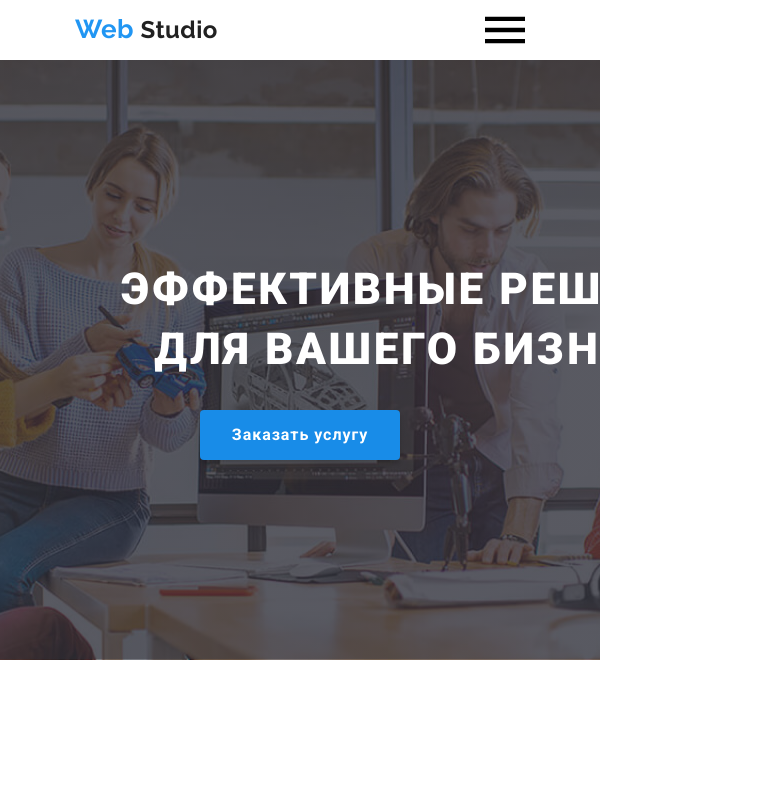
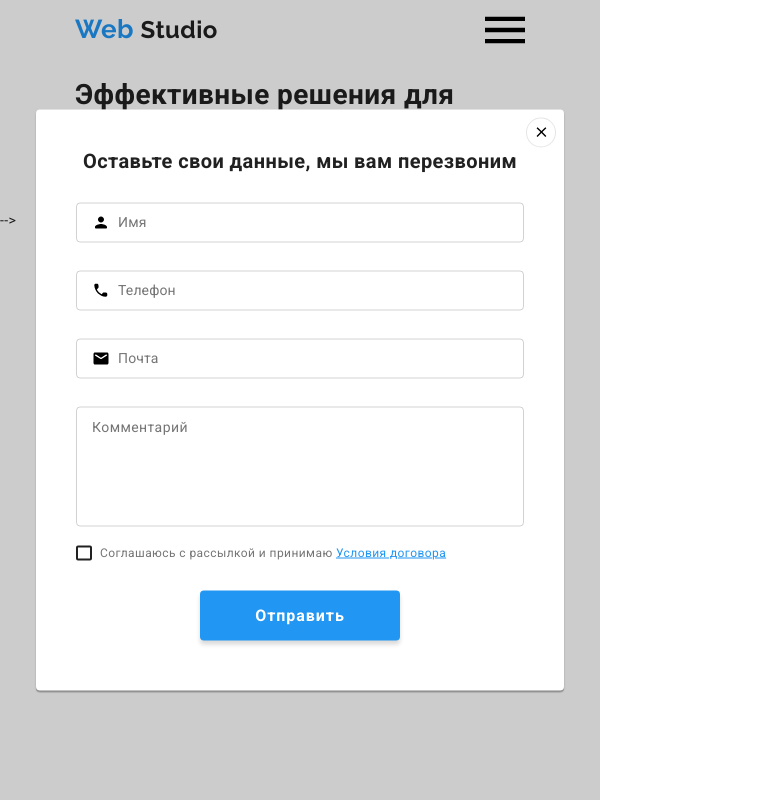
Before and after one commit to lenakernytska/goit-markup-hw-08, a plain HTML site: page index.html in a window 600 px wide. Both pictures are taken after a click on the button "Заказать услугу". Shown: the whole page, 771 px wide, since content can reach past the window. Drawn offline with nearby package versions, Linux system fonts and the light colour scheme.

Commit message:
Добавляет стили модального окна

```diff
--- a/index.html
+++ b/index.html
@@ -525,8 +525,8 @@
         </div>
       </div>
     </footer> -->
-    <!-- Модальное окно -->
-    <!-- <div data-modal class="backdrop is-hidden">
+    <!-- Модальное окно --> -->
+    <div data-modal class="backdrop is-hidden">
       <div class="modal-form">
         <button data-modal-close class="modal-close-btn">
           <svg class="close-icon" width="18" height="18">
@@ -600,7 +600,7 @@
         </form>
       </div>
     </div>
-    <script src="./js/modal.js"></script> -->
+    <script src="./js/modal.js"></script>
     <script src="./js/menu.js"></script>
   </body>
 </html>
--- a/js/modal.js
+++ b/js/modal.js
@@ -9,6 +9,7 @@
   refs.closeModalBtn.addEventListener("click", toggleModal);
 
   function toggleModal() {
+    document.body.classList.toggle("modal-open");
     refs.modal.classList.toggle("is-hidden");
   }
 })();
--- a/sass/base/_base.scss
+++ b/sass/base/_base.scss
@@ -45,6 +45,9 @@ body {
   :focus {
     outline-color: $accent-text-color;
   }
+  .modal-open {
+    overflow: hidden;
+  }
 }
 
 .is-hidden {
--- a/sass/components/_modal.scss
+++ b/sass/components/_modal.scss
@@ -8,17 +8,11 @@
   opacity: 1;
   transition: opacity 250ms cubic-bezier(0.4, 0, 0.2, 1);
   z-index: 200;
+  overflow-y: scroll;
+  padding: 93px 15px;
 }
 
 .modal-form {
-  position: absolute;
-  left: 50%;
-  top: 50%;
-  transform: translate(-50%, -50%) scale(1);
-  transition: transform 250ms cubic-bezier(0.4, 0, 0.2, 1);
-
-  min-width: 528px;
-  min-height: 581px;
   padding: 40px;
 
   background: #ffffff;
@@ -30,6 +24,7 @@
     transform: translate(-50%, -50%) scale(1.3);
   }
 }
+
 .close-icon {
   fill: #000000;
   transition: fill 250ms cubic-bezier(0.4, 0, 0.2, 1);
@@ -44,6 +39,7 @@
   display: block;
   font-size: 20px;
   font-weight: 700;
+  text-align: center;
   margin-bottom: 30px;
   color: $primary-title-color;
 }
@@ -154,3 +150,34 @@
 .agreement-link {
   color: $accent-text-color;
 }
+@media screen and (max-width: 767px) {
+  .modal-form {
+    position: relative;
+    min-width: 350px;
+    min-height: 609px;
+  }
+  .textarea-form {
+    width: 100%;
+  }
+  .checkbox-field {
+    line-height: 1.16;
+    font-size: 12px;
+  }
+  .checkbox-icon {
+    left: 0;
+  }
+  .checkbox-label {
+    padding-left: 24px;
+  }
+}
+@media screen and (min-width: 560px) {
+  .modal-form {
+    position: absolute;
+    left: 50%;
+    top: 50%;
+    min-width: 528px;
+    min-height: 581px;
+    transform: translate(-50%, -50%) scale(1);
+    transition: transform 250ms cubic-bezier(0.4, 0, 0.2, 1);
+  }
+}
--- a/sass/layout/_header.scss
+++ b/sass/layout/_header.scss
@@ -186,72 +186,12 @@
     padding-top: 32px;
   }
   .contacts-item .link {
-    font-size: 14px;
     line-height: 1.14;
   }
   .contacts-item:not(:last-child) {
     margin-right: 30px;
   }
 }
-// .header {
-//   position: fixed;
-//   width: 100%;
-//   top: 0;
-//   left: 0;
-//   z-index: 100;
-//   min-height: 80px;
-//   background-color: #fff;
-//   .container {
-//     display: flex;
-//     justify-content: space-between;
-//   }
-// }
-
-// .site-nav {
-//   display: flex;
-// }
-
-// .site-nav .link {
-//   position: relative;
-//   display: block;
-
-//   padding-top: 32px;
-//   padding-bottom: 32px;
-
-//   color: inherit;
-//   text-decoration: none;
-//   font-family: $main-font;
-//   font-weight: 500;
-//   line-height: 1.14;
-//   letter-spacing: 0.02em;
-//   transition: color 250ms cubic-bezier(0.4, 0, 0.2, 1);
-//   &:hover,
-//   &:focus {
-//     color: $accent-text-color;
-//   }
-// }
-
-//
-
-// .contacts-item .link {
-//   display: flex;
-//   align-items: center;
-//   color: $grey-text-color;
-//   text-decoration: none;
-//   font-family: $main-font;
-//   font-weight: 500;
-//   line-height: 1.14;
-//   letter-spacing: 0.02em;
-//   transition: color 250ms cubic-bezier(0.4, 0, 0.2, 1);
-//   &:hover,
-//   &:focus {
-//     color: $accent-text-color;
-//   }
-// }
-
-// .contacts-item:not(:last-child) {
-//   margin-right: 30px;
-// }
 
 // .portfolio-header {
 //   border-bottom: 1px solid #ececec;
--- a/sass/layout/_hero.scss
+++ b/sass/layout/_hero.scss
@@ -1,32 +1,32 @@
 /*HERO*/
 
-.hero {
-  max-width: 1600px;
-  background-position: center;
-  background-repeat: no-repeat;
-  background-image: linear-gradient(
-      rgba(47, 48, 58, 0.8),
-      rgba(47, 48, 58, 0.8)
-    ),
-    url(../images/main-page/Header.jpg);
-  padding-top: 200px;
-  padding-bottom: 200px;
-  margin-right: auto;
-  margin-left: auto;
-  text-align: center;
-  &-title {
-    margin-top: 0;
-    margin-right: auto;
-    margin-bottom: 30px;
-    margin-left: auto;
-    width: 696px;
+// .hero {
+//   max-width: 1600px;
+//   background-position: center;
+//   background-repeat: no-repeat;
+//   background-image: linear-gradient(
+//       rgba(47, 48, 58, 0.8),
+//       rgba(47, 48, 58, 0.8)
+//     ),
+//     url(../images/main-page/Header.jpg);
+//   padding-top: 200px;
+//   padding-bottom: 200px;
+//   margin-right: auto;
+//   margin-left: auto;
+//   text-align: center;
+//   &-title {
+//     margin-top: 0;
+//     margin-right: auto;
+//     margin-bottom: 30px;
+//     margin-left: auto;
+//     width: 696px;
 
-    color: $white-text-color;
-    font-weight: 900;
-    font-size: 44px;
-    line-height: 1.36;
+//     color: $white-text-color;
+//     font-weight: 900;
+//     font-size: 44px;
+//     line-height: 1.36;
 
-    letter-spacing: 0.06em;
-    text-transform: uppercase;
-  }
-}
+//     letter-spacing: 0.06em;
+//     text-transform: uppercase;
+//   }
+// }
```
Also changed, not shown: css/main.css, css/main.min.css, css/portfolio.css, css/portfolio.min.css, 4 other files.
